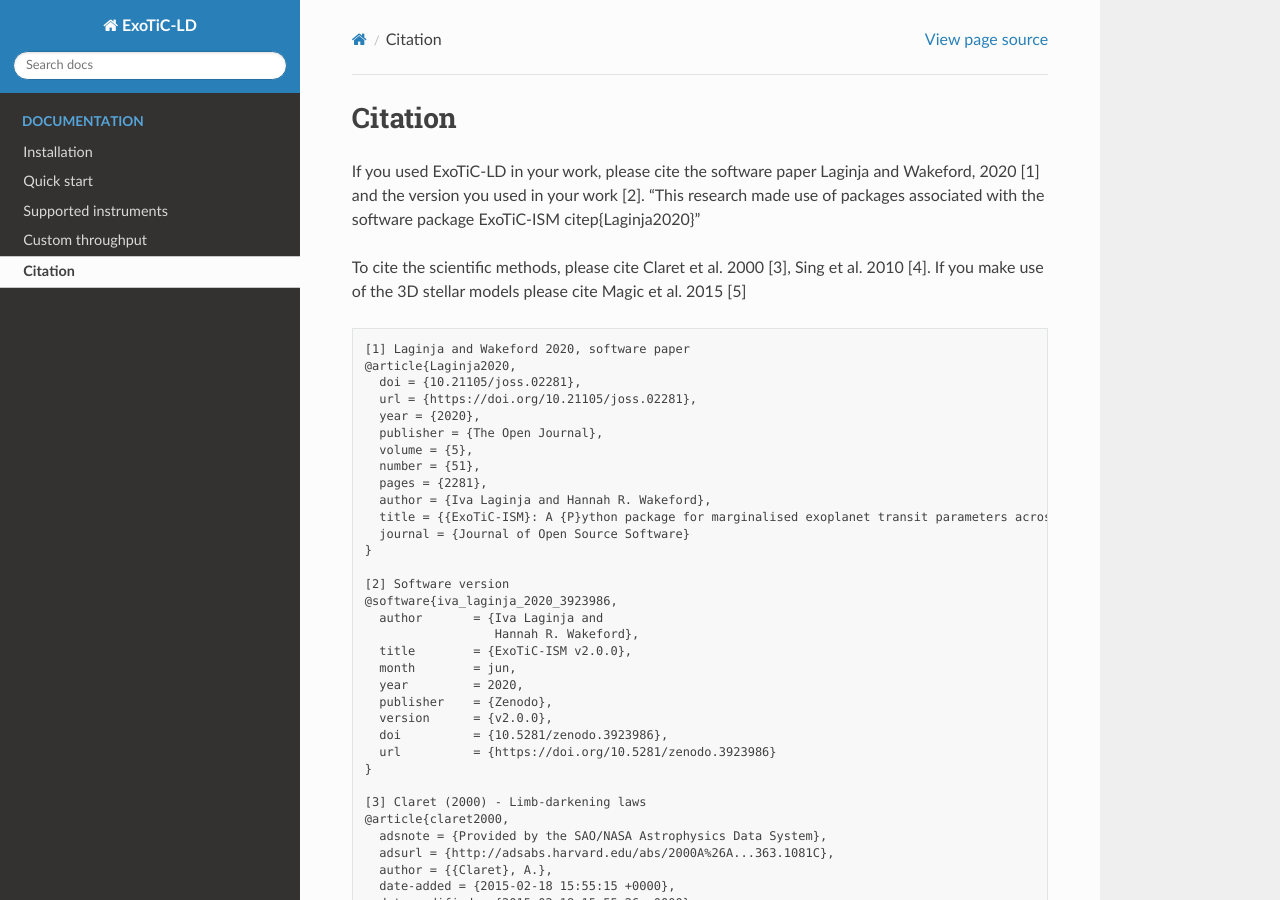
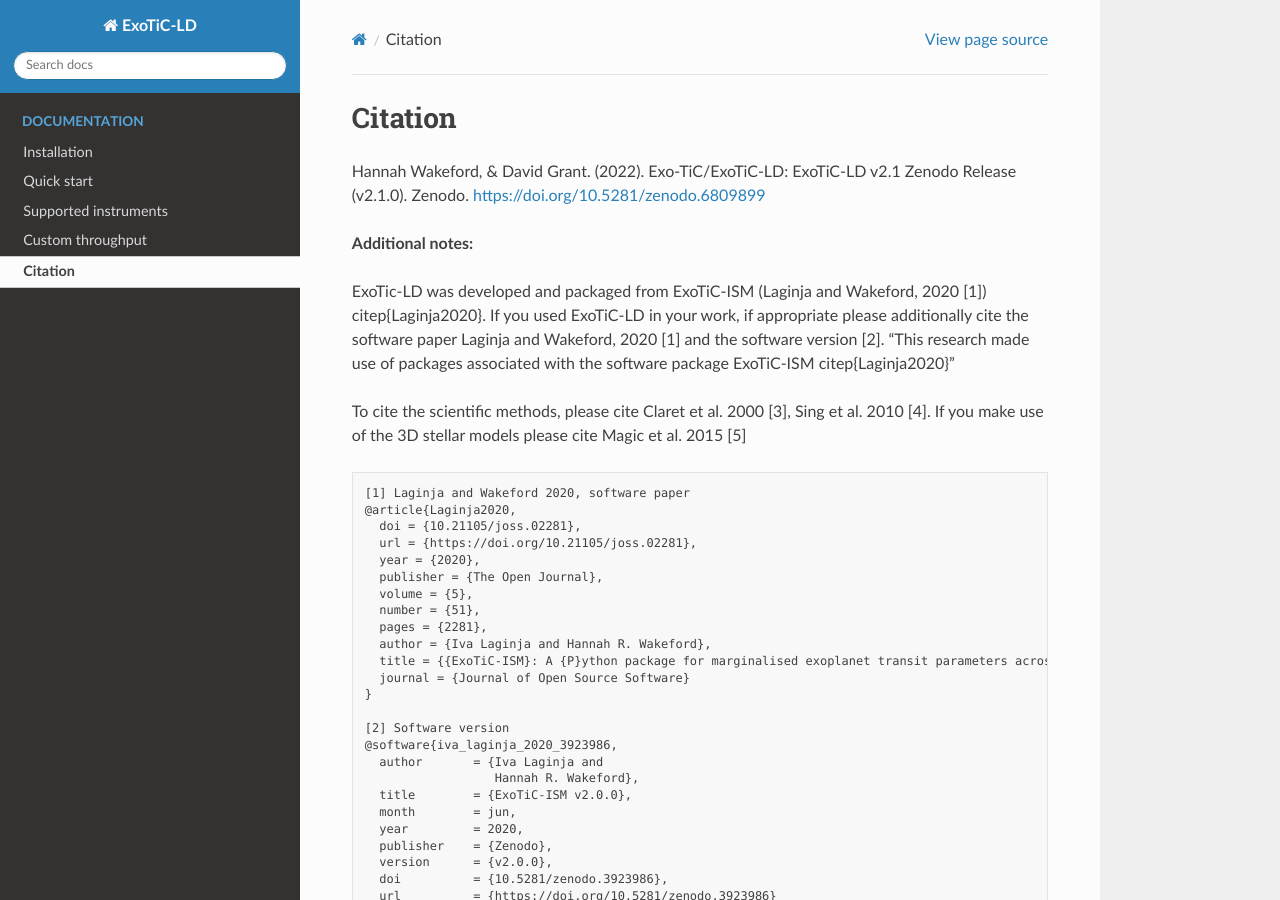
Before and after one commit to Exo-TiC/ExoTiC-LD, a Sphinx documentation site: the page built from docs/source/views/citation.rst, in a window 1280 px wide and 900 px high. Built offline with Sphinx 7.4.7 and the Read the Docs theme 2.0.0, drawn with Linux system fonts in a browser that asks for light colours.

Commit message:
Update citation.rst

```diff
--- a/docs/source/views/citation.rst
+++ b/docs/source/views/citation.rst
@@ -1,8 +1,14 @@
 Citation
 ========
 
-If you used ExoTiC-LD in your work, please cite the software paper Laginja
-and Wakeford, 2020 [1] and the version you used in your work [2].
+Hannah Wakeford, & David Grant. (2022). Exo-TiC/ExoTiC-LD: ExoTiC-LD v2.1 Zenodo Release (v2.1.0). Zenodo. https://doi.org/10.5281/zenodo.6809899
+
+
+**Additional notes:**
+
+ExoTic-LD was developed and packaged from ExoTiC-ISM (Laginja and Wakeford, 2020 [1]) \citep{Laginja2020}.
+If you used ExoTiC-LD in your work, if appropriate please additionally cite the software paper Laginja
+and Wakeford, 2020 [1] and the software version [2].
 "This research made use of packages associated with the software package
 ExoTiC-ISM \citep{Laginja2020}"
 
```
